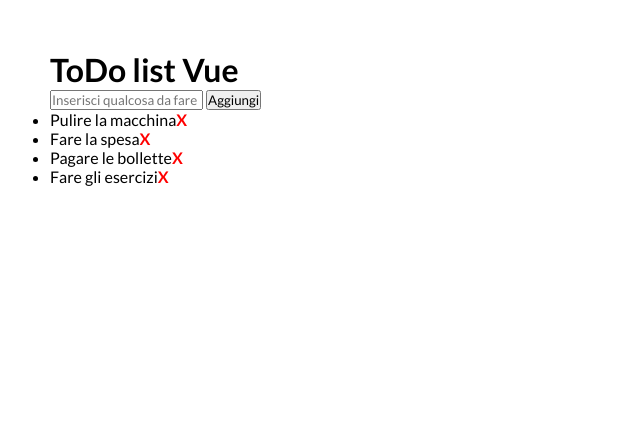
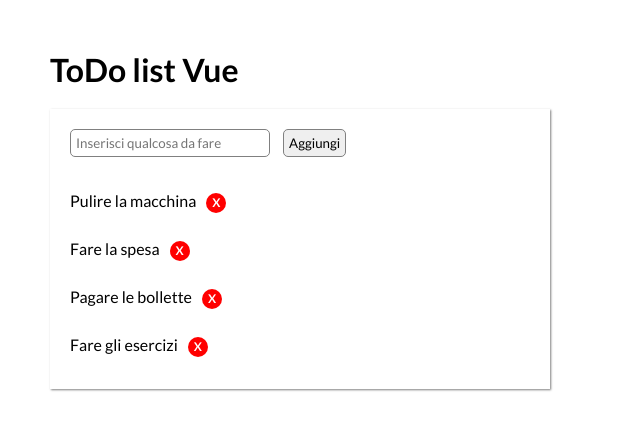
Before and after one commit to SimoneSichili/vue-todolist, a plain HTML site: page index.html in a window 1280 px wide. Shown: the whole page, without its empty margins (0-640 px from the left). Drawn offline with nearby package versions, Linux system fonts and the light colour scheme.

Commit message:
Add "bonus". Add CSS style

```diff
--- a/css/style.css
+++ b/css/style.css
@@ -3,6 +3,7 @@
     padding: 0;
     box-sizing: border-box;
     outline: none;
+    list-style: none;
     font-family: 'Lato', sans-serif;
 }
 
@@ -10,8 +11,51 @@ body {
     padding: 50px;
 }
 
+.wrapper {
+    width: 500px;
+    margin-top: 20px;
+    padding: 20px;
+    box-shadow: 1px 1px 2px rgba(0, 0, 0, 0.5)
+}
+
+.list-input {
+    margin-bottom: 20px;
+}
+
+.list-input input {
+    width: 200px;
+    margin-right: 10px;
+    padding: 5px;
+    border: 1px solid grey;
+    border-radius: 5px;
+}
+
+.list-input button {
+    padding: 5px;
+    border: 1px solid grey;
+    border-radius: 5px;
+    cursor: pointer;
+}
+
+.list-input button:hover {
+    background-color: lightgrey;
+}
+
+.list ul {
+    line-height: 3;
+}
+
 .delete {
-    color: red;
+    display: inline-block;
+    width: 20px;
+    height: 20px;
+    line-height: 20px;
+    margin-left: 10px;
+    text-align: center;
+    border-radius: 50%;
+    font-size: 12px;
+    background-color: red;
+    color: white;
     font-weight: 700;
     cursor: pointer;
 }
--- a/index.html
+++ b/index.html
@@ -19,14 +19,16 @@
     <div id="root">
 
         <h1>ToDo list Vue</h1>
+        <div class="wrapper">
             <div class="list-input">
-            <input v-model="toDo" type="text" placeholder="Inserisci qualcosa da fare">
+                <input @keydown.enter="add" v-model="toDo" type="text" placeholder="Inserisci qualcosa da fare">
                 <button @click="add">Aggiungi</button>
             </div>
             <div class="list">
                 <ul>
                     <li v-for="(element) in list">{{element}}<span class="delete" @click="remove(element)">X</span></li>
                 </ul>
+            </div>
         </div>
 
     </div>
--- a/js/script.js
+++ b/js/script.js
@@ -15,8 +15,10 @@ var app = new Vue(
         },
         methods: {
             add: function () {
-                this.list.push(this.toDo);
-                this.toDo = "";
+                if (this.toDo != "") {
+                    this.list.push(this.toDo);
+                    this.toDo = "";
+                }
             },
             remove: function(item){
                 this.list.splice(this.list.indexOf(item), 1);
```
Lines whose indentation alone changed are shown as unchanged.
